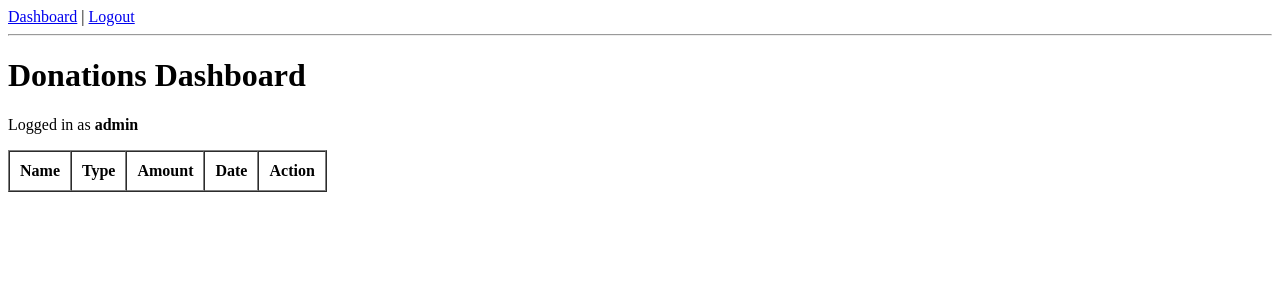
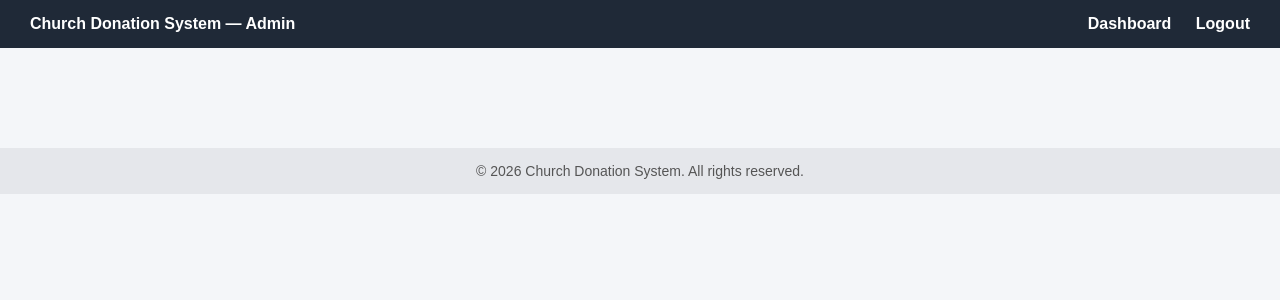
Before and after one commit to vincent-matini/church-donation-flask, a Flask app: page /admin/dashboard in a window 1280 px wide. Shown: the top 300 px of the page. Run offline with Flask 3, Linux system fonts and the light colour scheme; the visitor is signed in with stand-in values (Sample User, id 1); data comes from the database, SQL or seed files in the repository; data that the repository does not hold is empty.

Commit message:
update all changes

```diff
--- a/church-receipts/templates/admin_base.html
+++ b/church-receipts/templates/admin_base.html
@@ -2,19 +2,69 @@
 <html lang="en">
 <head>
     <meta charset="UTF-8">
-    <title>Admin Panel</title>
+    <title>{{ title or "Admin Dashboard" }}</title>
     <meta name="viewport" content="width=device-width, initial-scale=1">
+
+    <style>
+        body {
+            margin: 0;
+            font-family: Arial, Helvetica, sans-serif;
+            background: #f4f6f9;
+        }
+
+        .admin-navbar {
+            background: #1f2937;
+            color: #fff;
+            padding: 15px 30px;
+            display: flex;
+            justify-content: space-between;
+            align-items: center;
+        }
+
+        .admin-navbar a {
+            color: #fff;
+            text-decoration: none;
+            margin-left: 20px;
+            font-weight: bold;
+        }
+
+        .admin-container {
+            padding: 30px;
+        }
+
+        .footer {
+            text-align: center;
+            padding: 15px;
+            background: #e5e7eb;
+            margin-top: 40px;
+            font-size: 14px;
+            color: #555;
+        }
+    </style>
 </head>
+
 <body>
 
-<nav>
-    <a href="{{ url_for('admin_dashboard') }}">Dashboard</a> |
-    <a href="{{ url_for('admin_logout') }}">Logout</a>
-</nav>
+    <!-- ADMIN NAVBAR -->
+    <nav class="admin-navbar">
+        <div>
+            <strong>Church Donation System — Admin</strong>
+        </div>
+        <div>
+            <a href="{{ url_for('admin_dashboard') }}">Dashboard</a>
+            <a href="{{ url_for('admin_logout') }}">Logout</a>
+        </div>
+    </nav>
 
-<hr>
+    <!-- PAGE CONTENT -->
+    <main class="admin-container">
+        {% block content %}{% endblock %}
+    </main>
 
-{% block content %}{% endblock %}
+    <!-- FOOTER -->
+    <footer class="footer">
+        © 2026 Church Donation System. All rights reserved.
+    </footer>
 
 </body>
 </html>
--- a/church-receipts/templates/admin_dashboard.html
+++ b/church-receipts/templates/admin_dashboard.html
@@ -1,37 +1,70 @@
-{% extends "admin_base.html" %}
+<!DOCTYPE html>
+<html lang="en">
+<head>
+    <meta charset="UTF-8">
+    <title>{{ title or "Admin Dashboard" }}</title>
+    <meta name="viewport" content="width=device-width, initial-scale=1">
 
-{% block content %}
+    <style>
+        body {
+            margin: 0;
+            font-family: Arial, Helvetica, sans-serif;
+            background: #f4f6f9;
+        }
 
-<h1>Donations Dashboard</h1>
+        .admin-navbar {
+            background: #1f2937;
+            color: #fff;
+            padding: 15px 30px;
+            display: flex;
+            justify-content: space-between;
+            align-items: center;
+        }
 
-<p class="muted">Logged in as <strong>admin</strong></p>
+        .admin-navbar a {
+            color: #fff;
+            text-decoration: none;
+            margin-left: 20px;
+            font-weight: bold;
+        }
 
-<table border="1" cellpadding="10" cellspacing="0">
-  <thead>
-    <tr>
-      <th>Name</th>
-      <th>Type</th>
-      <th>Amount</th>
-      <th>Date</th>
-      <th>Action</th>
-    </tr>
-  </thead>
+        .admin-container {
+            padding: 30px;
+        }
 
-  <tbody>
-    {% for d in donations %}
-    <tr>
-      <td>{{ d.name }}</td>
-      <td>{{ d.type }}</td>
-      <td>{{ d.amount }}</td>
-      <td>{{ d.date }}</td>
-      <td>
-        <form method="POST" action="{{ url_for('delete_donation', donation_id=d.id) }}">
-          <button type="submit">Delete</button>
-        </form>
-      </td>
-    </tr>
-    {% endfor %}
-  </tbody>
-</table>
+        .footer {
+            text-align: center;
+            padding: 15px;
+            background: #e5e7eb;
+            margin-top: 40px;
+            font-size: 14px;
+            color: #555;
+        }
+    </style>
+</head>
 
-{% endblock %}
+<body>
+
+    <!-- ADMIN NAVBAR -->
+    <nav class="admin-navbar">
+        <div>
+            <strong>Church Donation System — Admin</strong>
+        </div>
+        <div>
+            <a href="{{ url_for('admin_dashboard') }}">Dashboard</a>
+            <a href="{{ url_for('admin_logout') }}">Logout</a>
+        </div>
+    </nav>
+
+    <!-- PAGE CONTENT -->
+    <main class="admin-container">
+        {% block content %}{% endblock %}
+    </main>
+
+    <!-- FOOTER -->
+    <footer class="footer">
+        © 2026 Church Donation System. All rights reserved.
+    </footer>
+
+</body>
+</html>
```
